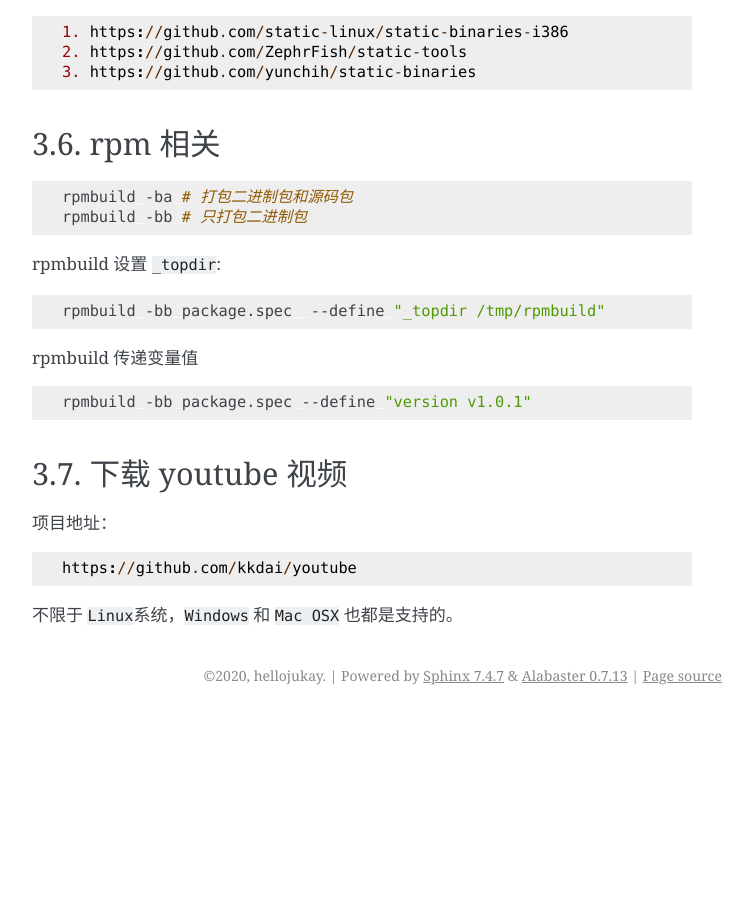
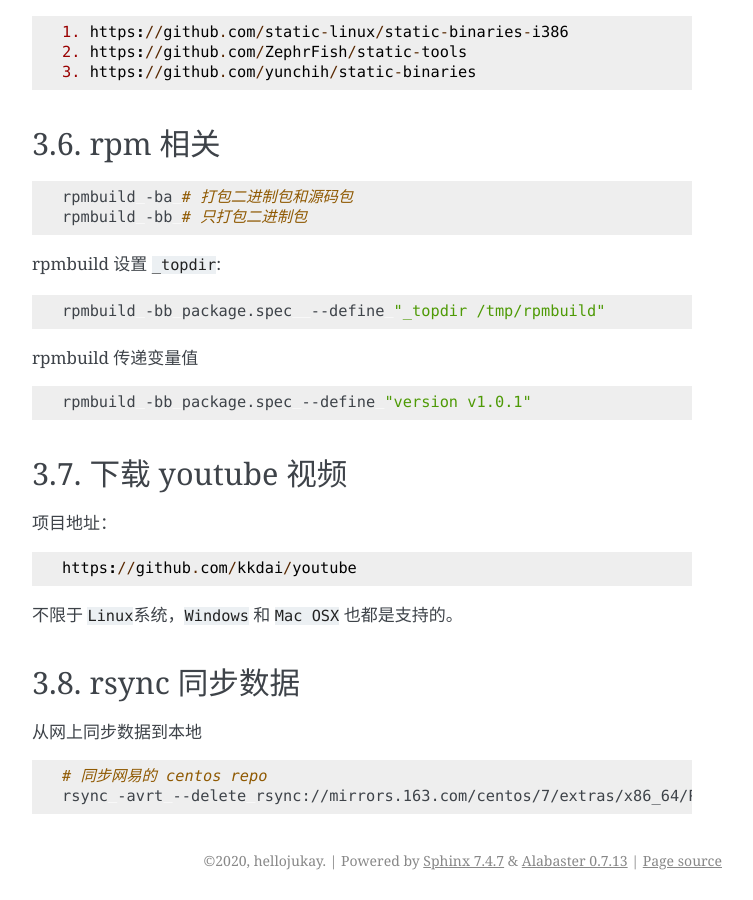
Before and after one commit to hellojukay/note, a Sphinx documentation site: the page built from source/linux/linux.md, in a window 1280 px wide and 900 px high, scrolled down 1666 px. Shown: the whole window, without its empty margins (388-1141 px from the left). Built offline with Sphinx 7.4.7, drawn with Linux system fonts in a browser that asks for light colours; before the commit the page ends 2381 px from its top, so only the background shows below that.

Commit message:
添加 rsync 相关的文档

````diff
--- a/source/linux/linux.md
+++ b/source/linux/linux.md
@@ -84,3 +84,10 @@ rpmbuild -bb package.spec --define "version v1.0.1"
 https://github.com/kkdai/youtube
 ```
 不限于 `Linux`系统，`Windows` 和 `Mac OSX` 也都是支持的。
+
+## rsync 同步数据
+从网上同步数据到本地
+```bash
+# 同步网易的 centos repo
+rsync -avrt --delete rsync://mirrors.163.com/centos/7/extras/x86_64/Packages/ /tem/rpms/extras
+```
````
